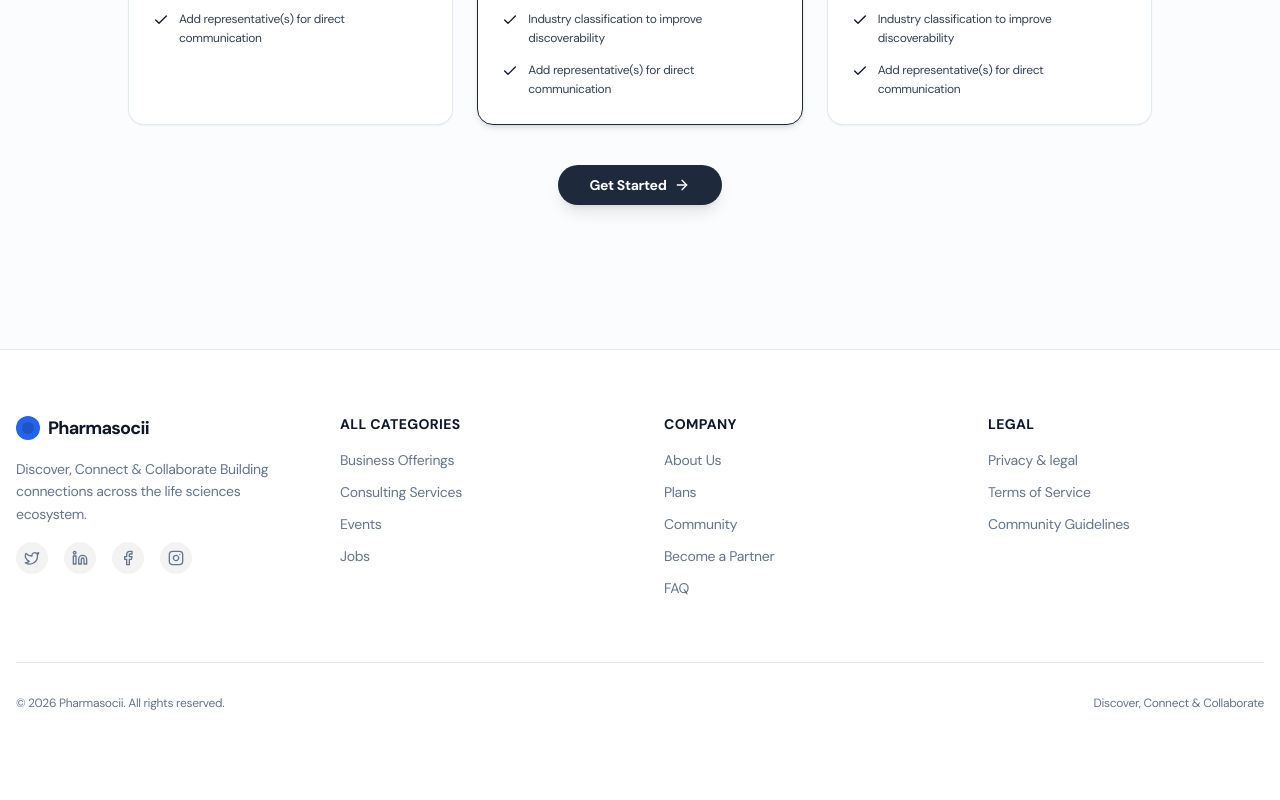
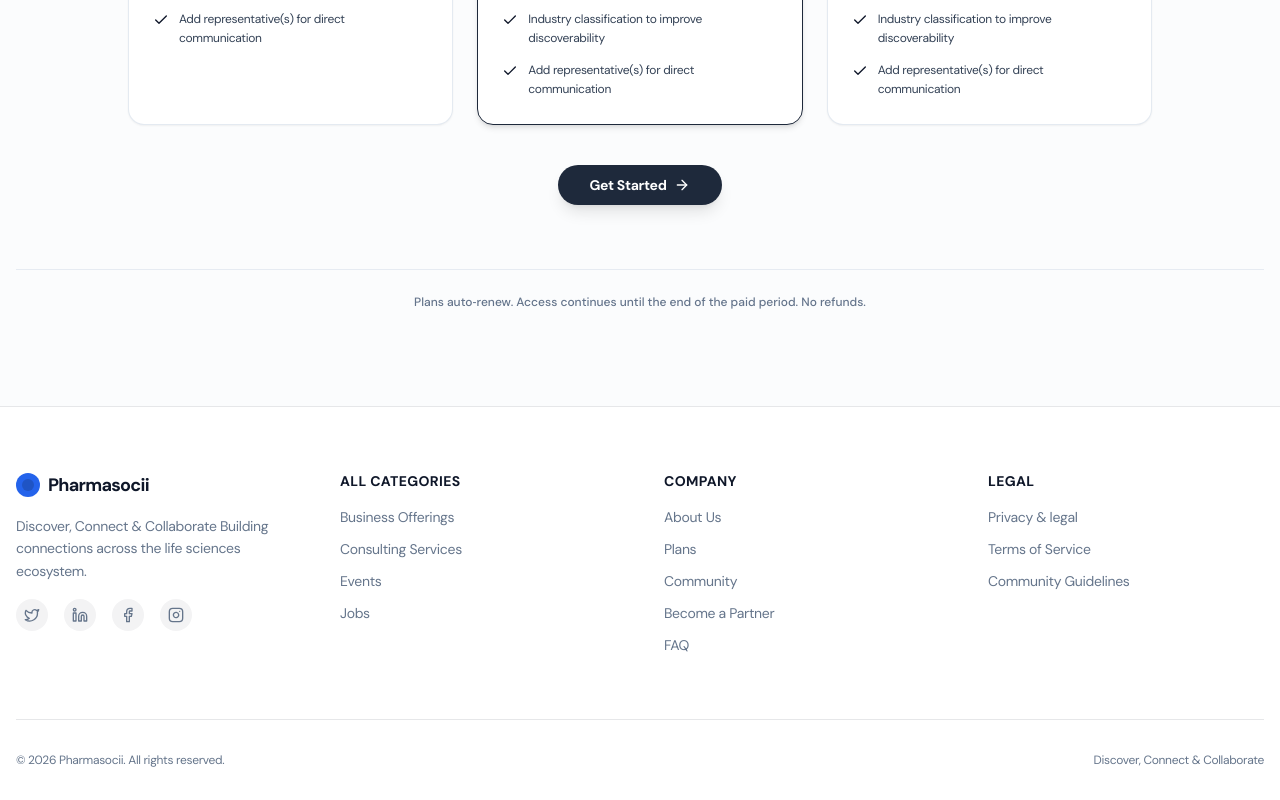
Before and after one commit to simran-kanda1/pharmasocii, a React (Vite) app: page /plans in a window 1280 px wide. Shown: the part 2766-3566 px from the top of the page. Before the commit the page ends 3509 px from the top, so only its background shows below. Built offline with nearby package versions, Linux system fonts and the light colour scheme; no server answers.

Commit message:
Add auto-renew and refund policy footnote on Plans page

```diff
--- a/src/pages/Plans.tsx
+++ b/src/pages/Plans.tsx
@@ -368,6 +368,13 @@ export default function Plans() {
                     </div>
                 </div>
 
+                {/* Footnote */}
+                <div className="mt-16 text-center border-t border-slate-200/80 pt-6">
+                    <p className="text-xs text-slate-500 font-medium tracking-wide">
+                        Plans auto‑renew. Access continues until the end of the paid period. No refunds.
+                    </p>
+                </div>
+
             </div>
         </div>
     );
```
Also changed, not shown: 1 other file (tests, documents, lock files or other folders).
